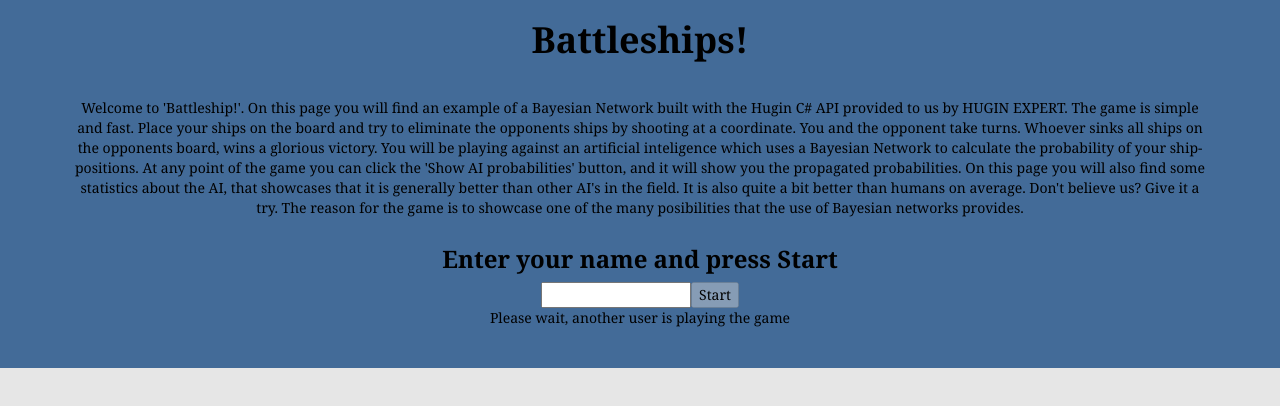
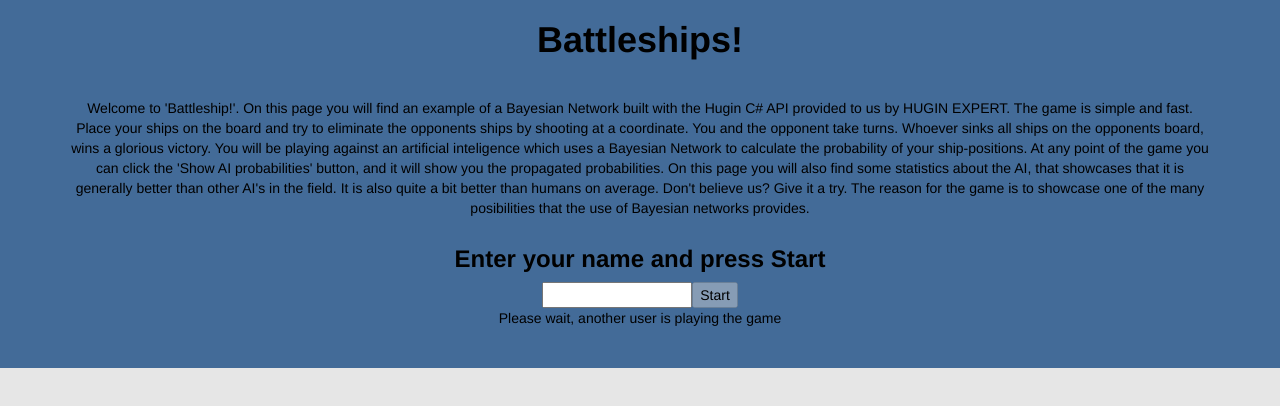
Before and after one commit to Riasalit/P2SoftwareProjekt, an Angular app in the folder Battleship/BattleshipWeb/ClientApp/: page /battleships in a window 1280 px wide. Shown: the top 406 px of the page. Built offline with nearby package versions, Linux system fonts and the light colour scheme.

Commit message:
Updated some ui stuff
both for looks and making preventing users from randomly overloading the cpu after being afk

```diff
--- a/Battleship/BattleshipWeb/ClientApp/src/app/battleships/battleships.html
+++ b/Battleship/BattleshipWeb/ClientApp/src/app/battleships/battleships.html
@@ -64,7 +64,8 @@
       background-color: black;
     }
     .newBody {
-      font-family: Georgia, 'Times New Roman', Times, serif;
+      font-family: 'Proxima Nova Soft', 'Helvetica Neue', sans-serif;
+      font-family:
       font-weight: 500;
       color: black;
       text-align: center;
@@ -94,13 +95,13 @@
     <h3 style="font-weight:900">Enter your name and press Start</h3>
     <input style="color:black; width:150px"type="text" id="name" name="name" required
            minlength="1" maxlength="20" size="10">
-    <button (click)="StartGame()" [disabled]="!gameIsReady"> Start </button>
+    <button (click)="StartGame()" [disabled]="!gameIsReady || playerAFK"> Start </button>
     <div *ngIf="!gameIsReady"> Please wait, another user is playing the game</div>
   </div>
 
   <div *ngIf="playerAFK">
     <div class="modal" style="font-size:x-large; ">
-      <div style="margin-top:20px">You were AFK for too long</div>
+      <div style="margin-top:20px">You were inactive for too long</div>
       <button (click)="Refresh()"> OK </button>
     </div>
     <div class="overlay"></div> <!-- pls dont slet me :'( -->
@@ -132,9 +133,9 @@
     <div *ngFor="let info of shipInfos">
       <button (click)="resetShip(info)" id="resetShipButton" style="width:120px;height:60px;margin-bottom:2px;font-size:14px; background-color:rgb(190, 190, 190)" *ngIf="info.isPlaced" [disabled]="!tilesDisabled">Reset {{info.name}}</button>
     </div>
-    <button (click)="resetBoard()" style="width:120px;height:60px;margin-bottom:2px;font-size:14px; background-color:rgb(190, 190, 190)"> RESET ALL!!! </button>
-    <div *ngIf="amountOfShipsPlaced == shipInfos.length">
-      <button (click)="ShipsEntered()" style="width:120px;height:60px;margin-bottom:2px;font-size:14px; background-color:rgb(190, 190, 190)">DONE!!!</button>
+    <button (click)="resetBoard()" style="width:120px;height:60px;margin-bottom:2px;font-size:14px; background-color:rgb(190, 190, 190)">Reset all</button>
+    <div *ngIf="amountOfShipsPlaced == shipInfos.length && !playerAFK">
+      <button (click)="ShipsEntered()" style="width:120px;height:60px;margin-bottom:2px;font-size:14px; background-color:rgb(190, 190, 190)">Done</button>
     </div>
   </div>
 
@@ -160,7 +161,7 @@
   </div>
   <div *ngIf="gameState == 2 || gameState == 3" style="float:left;font-size:10px;margin-top:63px; margin-left:70px">
     <div *ngIf="showProbabilities" id="ProbabilitiesTable">
-      <h3>AI Probabilities:</h3>
+      <h3>AI Probabilities</h3>
       <table style="table-layout: fixed; border: 1px thin transparent;" cellpadding="1" cellspacing="1" class='table'>
         <tr *ngFor="let row of aiTargetBoard">
           <td width="61px" height="61px" *ngFor="let tile of row">
```
